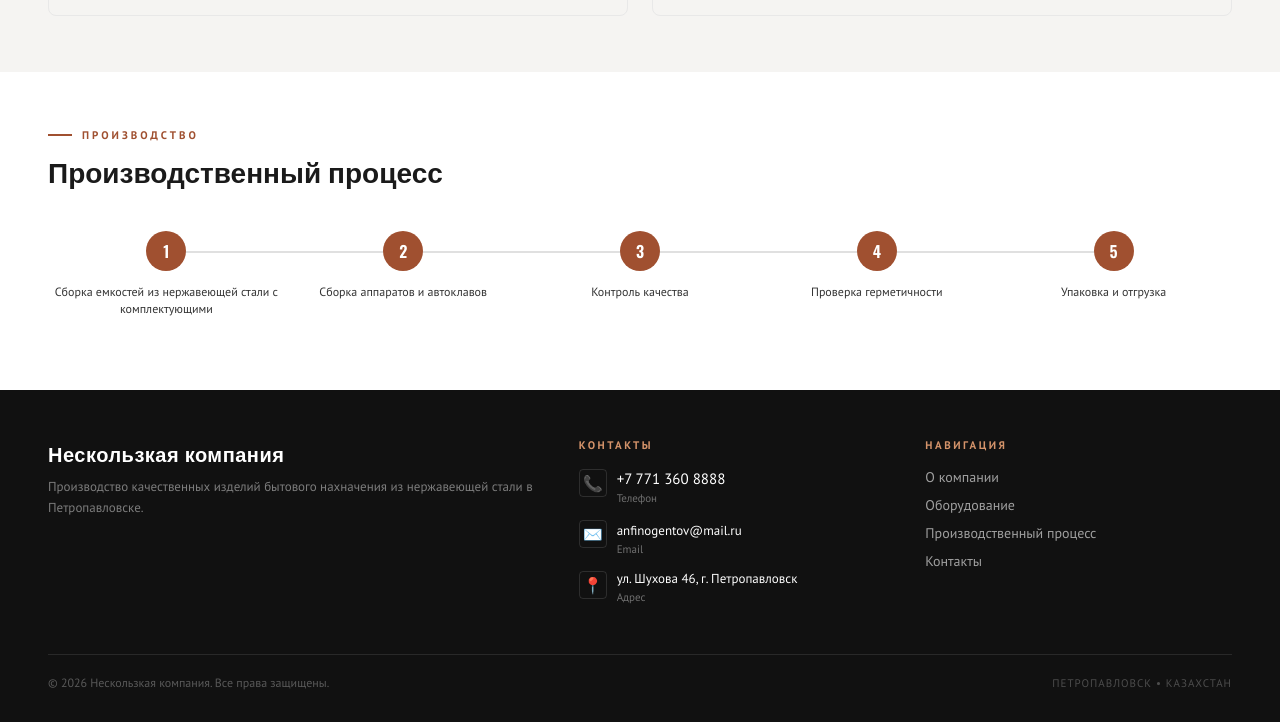
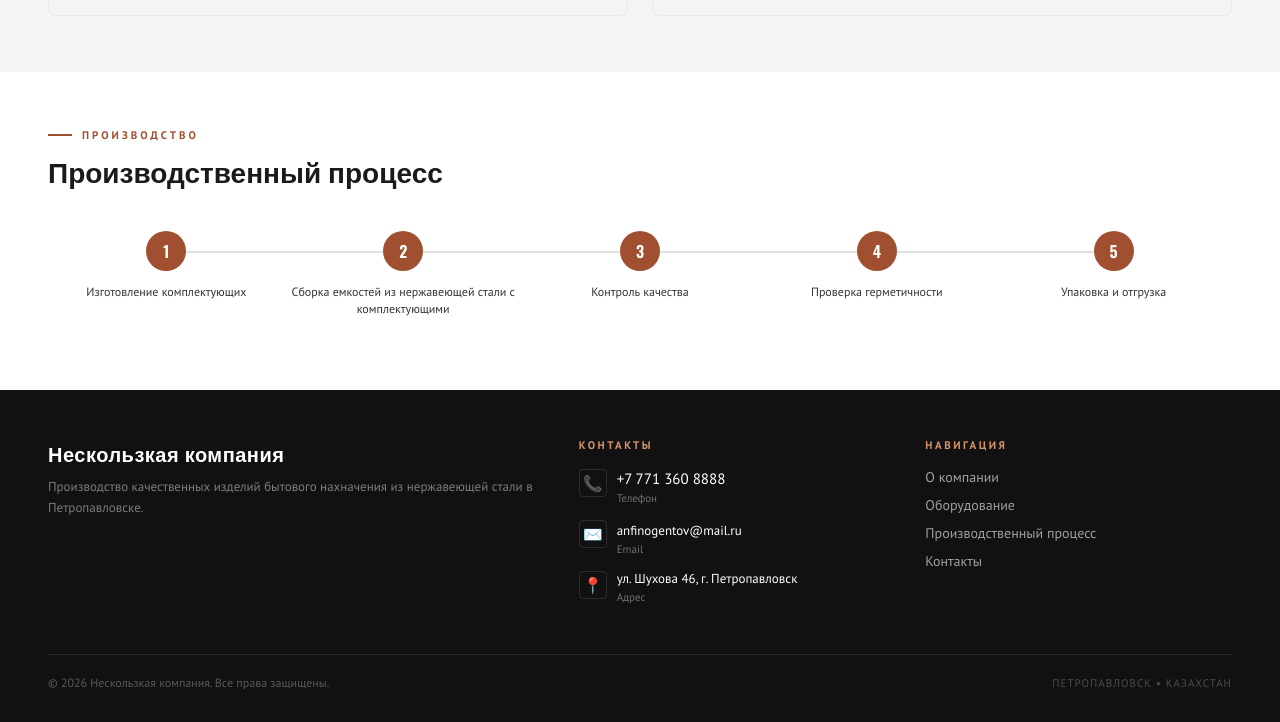
Before and after one commit to neskolkz/toonk, a website: page index.html in a window 1280 px wide. Shown: the part 1334-2056 px from the top of the page. Drawn offline with nearby package versions, Linux system fonts and the light colour scheme.

Commit message:
fixed text

```diff
--- a/index.html
+++ b/index.html
@@ -123,11 +123,11 @@
       <div class="process-track">
         <div class="proc-step anim anim--scale" data-delay="1">
           <div class="proc-circle">1</div>
-          <p class="proc-lbl">Сборка емкостей из нержавеющей стали с комплектующими</p>
+          <p class="proc-lbl">Изготовление комплектующих</p>
         </div>
         <div class="proc-step anim anim--scale" data-delay="2">
           <div class="proc-circle">2</div>
-          <p class="proc-lbl">Сборка аппаратов и автоклавов</p>
+          <p class="proc-lbl">Сборка емкостей из нержавеющей стали с комплектующими</p>
         </div>
         <div class="proc-step anim anim--scale" data-delay="3">
           <div class="proc-circle">3</div>
```
